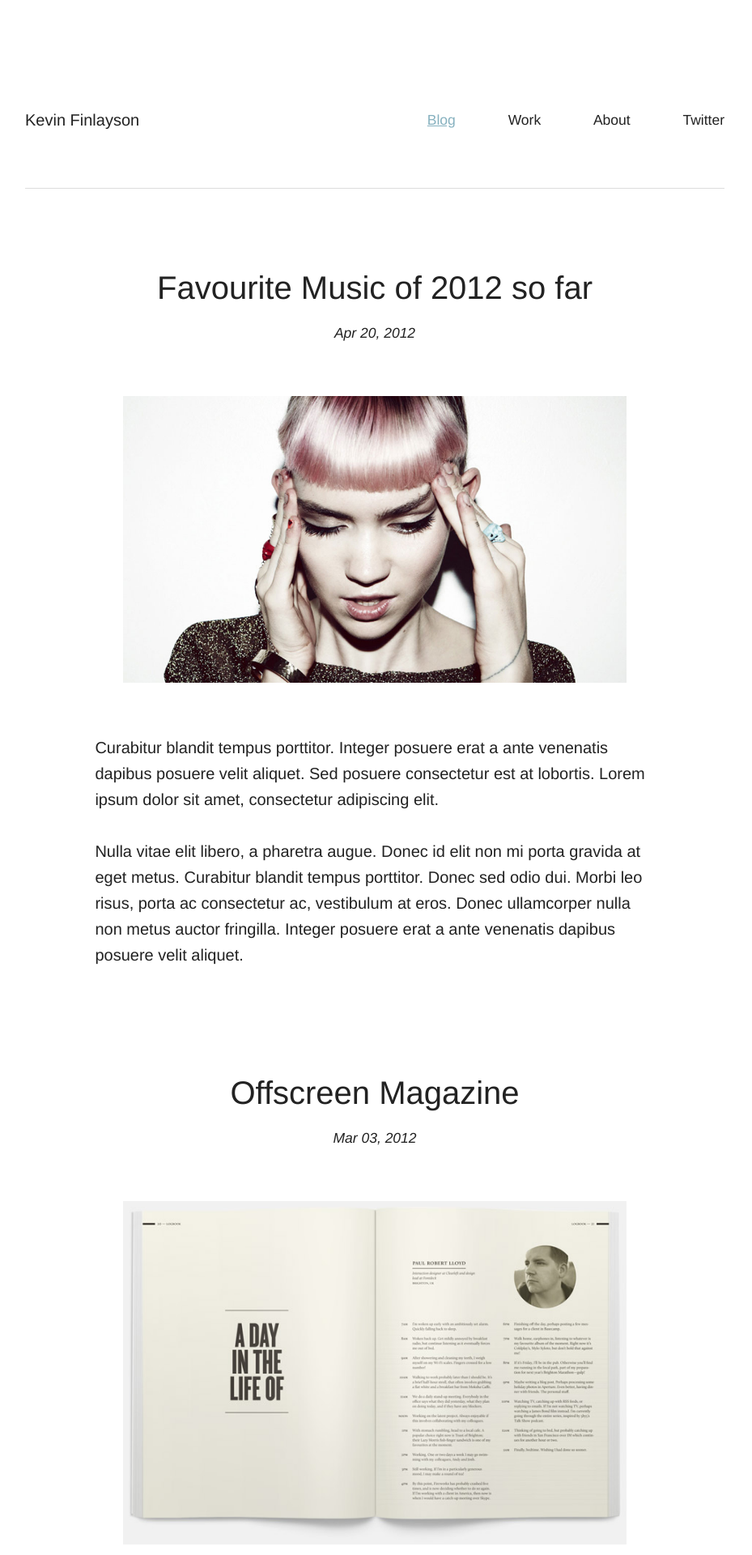
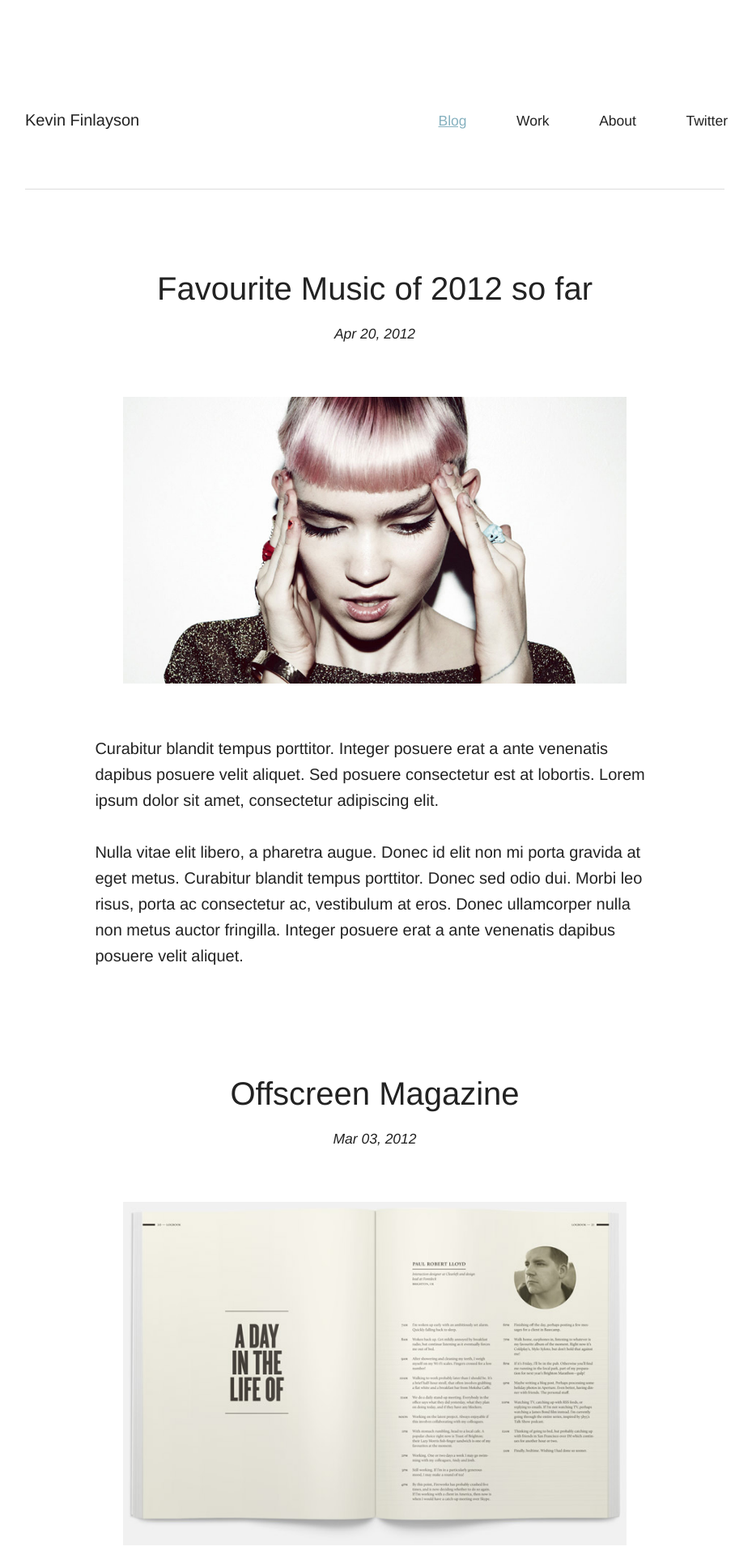
Before and after one commit to kevinfinlayson/kevinfinlayson.com, a Jekyll site: the page built from index.html, in a window 1280 px wide. Shown: the top 1920 px of the page at 81% size, without its empty margins (177-1106 px from the left). Built offline with Jekyll 4.4.1, drawn with Linux system fonts in a browser that asks for light colours; nearby versions of some CDN libraries; the list of posts is cut into pages by our own code.

Commit message:
Removed flexbox implementation from header

```diff
--- a/css/screen.css
+++ b/css/screen.css
@@ -191,43 +191,32 @@
 a.logo {
   font-family: "Elena-Bold", "helvetica neue", arial, sans-serif;
   display: inline-block;
-  color: #222222; }
+  color: #222222;
+  width: 25%; }
 
 /* Navigation
 --------------------------------------------- */
 nav {
   display: inline-block;
+  width: 75%;
+  text-align: right;
   float: right;
-  display: -webkit-box;
-  display: -moz-box;
-  display: box;
-  -webkit-box-orient: horizontal;
-  -moz-box-orient: horizontal;
-  box-orient: horizontal;
-  -webkit-box-pack: start;
-  -moz-box-pack: start;
-  box-pack: start;
-  -webkit-box-align: stretch;
-  -moz-box-align: stretch;
-  box-align: stretch;
-  width: 50%; }
+  margin-right: -1.6em; }
 
 nav a, nav a:visited {
-  display: block;
+  display: inline;
   font-size: 87.5%;
+  width: 1;
   text-align: right;
-  width: 1;
-  -webkit-box-flex: 1;
-  -moz-box-flex: 1;
-  box-flex: 1;
+  margin: 0 1.6em;
   color: #222222; }
+
+nav a:hover {
+  color: #86b1bf; }
 
 nav a.blog, nav.a.blog:visited {
   color: #86b1bf;
   text-decoration: underline; }
-
-nav a:hover {
-  color: #86b1bf; }
 
 /* Articles
 --------------------------------------------- */
```
Also changed, not shown: css/screen.scss (+11 -8 lines).
